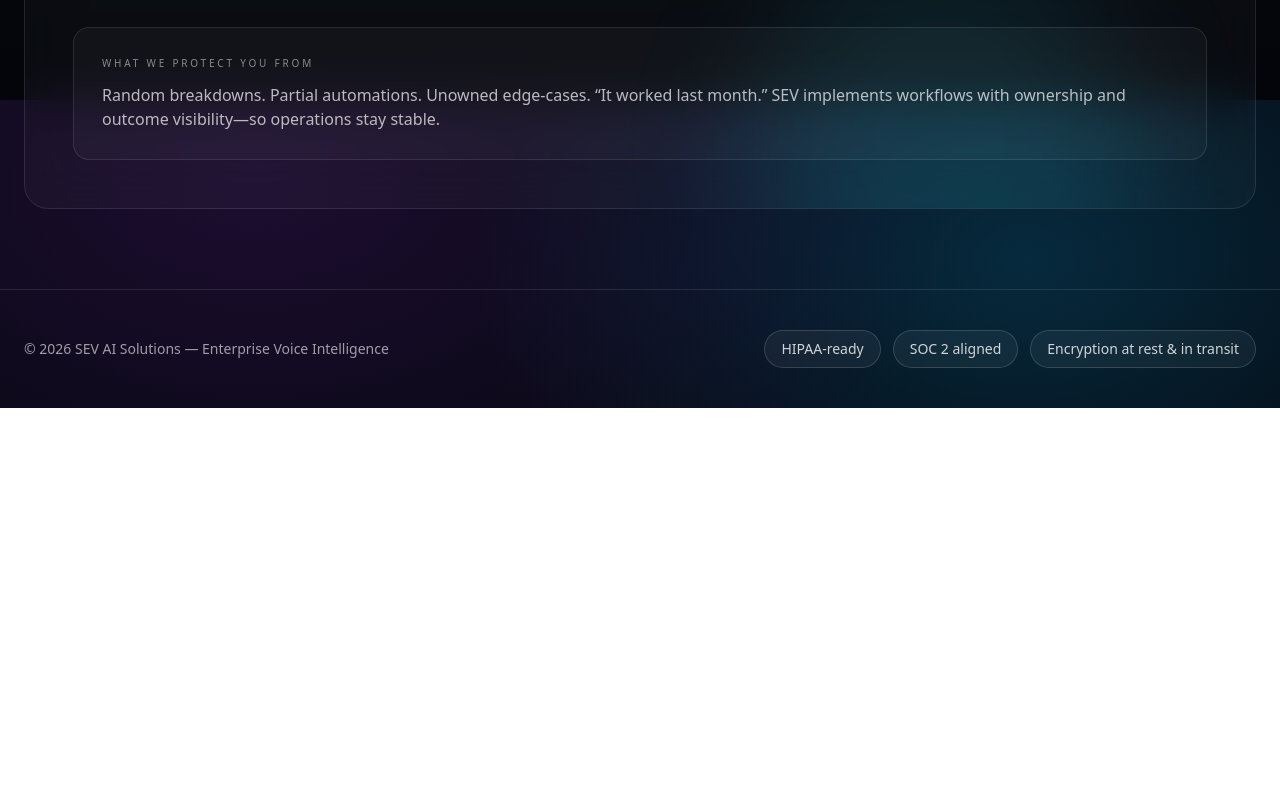
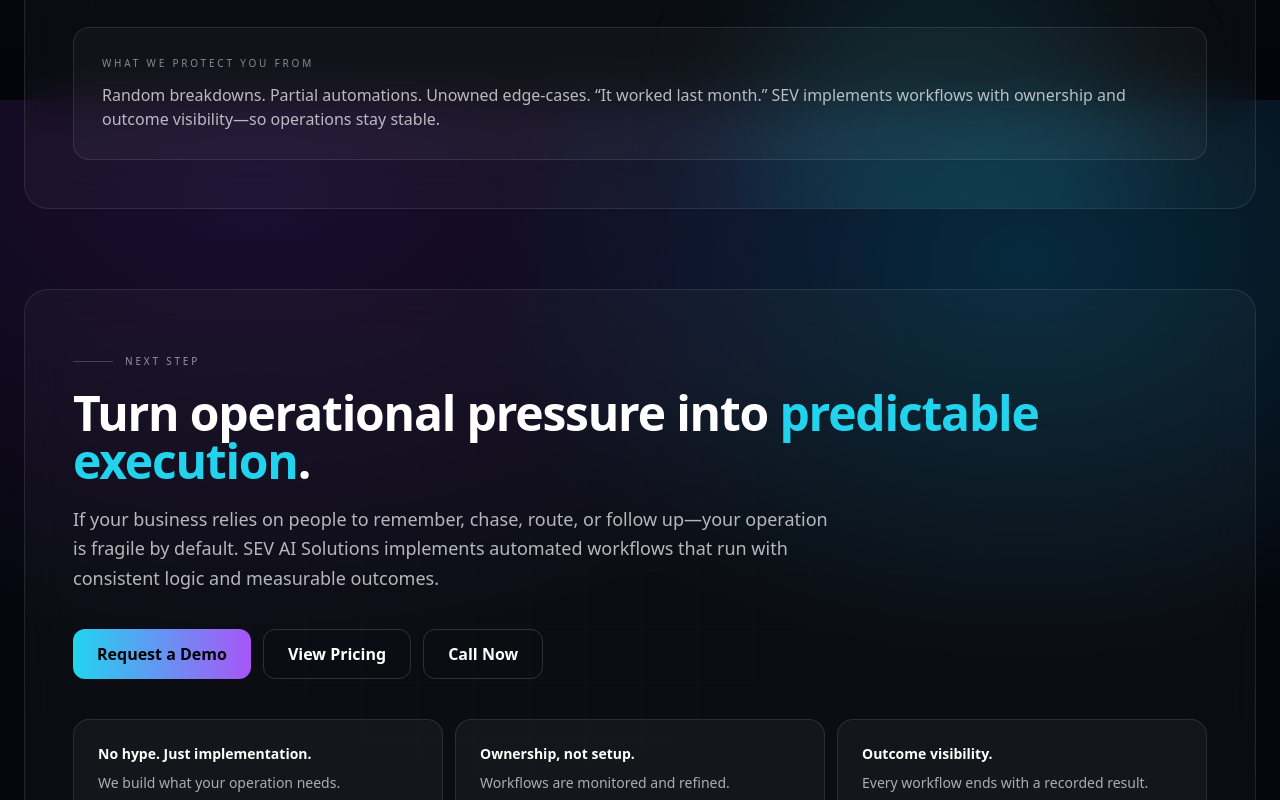
Before and after one commit to SevAi-Solutions/sev-ai-solutions, a Next.js app: page / in a window 1280 px wide. Shown: the part 4700-5500 px from the top of the page. Before the commit the page ends 5108 px from the top, so only its background shows below. Built offline with nearby package versions, Linux system fonts and the light colour scheme.

Commit message:
Update page.tsx

```diff
--- a/app/page.tsx
+++ b/app/page.tsx
@@ -3,6 +3,7 @@ import StatsStrip from "../components/sections/StatsStrip";
 import Proof from "../components/sections/Proof";
 import HowItWorks from "../components/sections/HowItWorks";
 import HowWeWork from "../components/sections/HowWeWork";
+import CTA from "../components/sections/CTA";
 
 export default function HomePage() {
   return (
@@ -12,7 +13,7 @@ export default function HomePage() {
       <Proof />
       <HowItWorks />
       <HowWeWork />
-      {/* Next: CTA */}
+      <CTA />
     </main>
   );
 }
```
